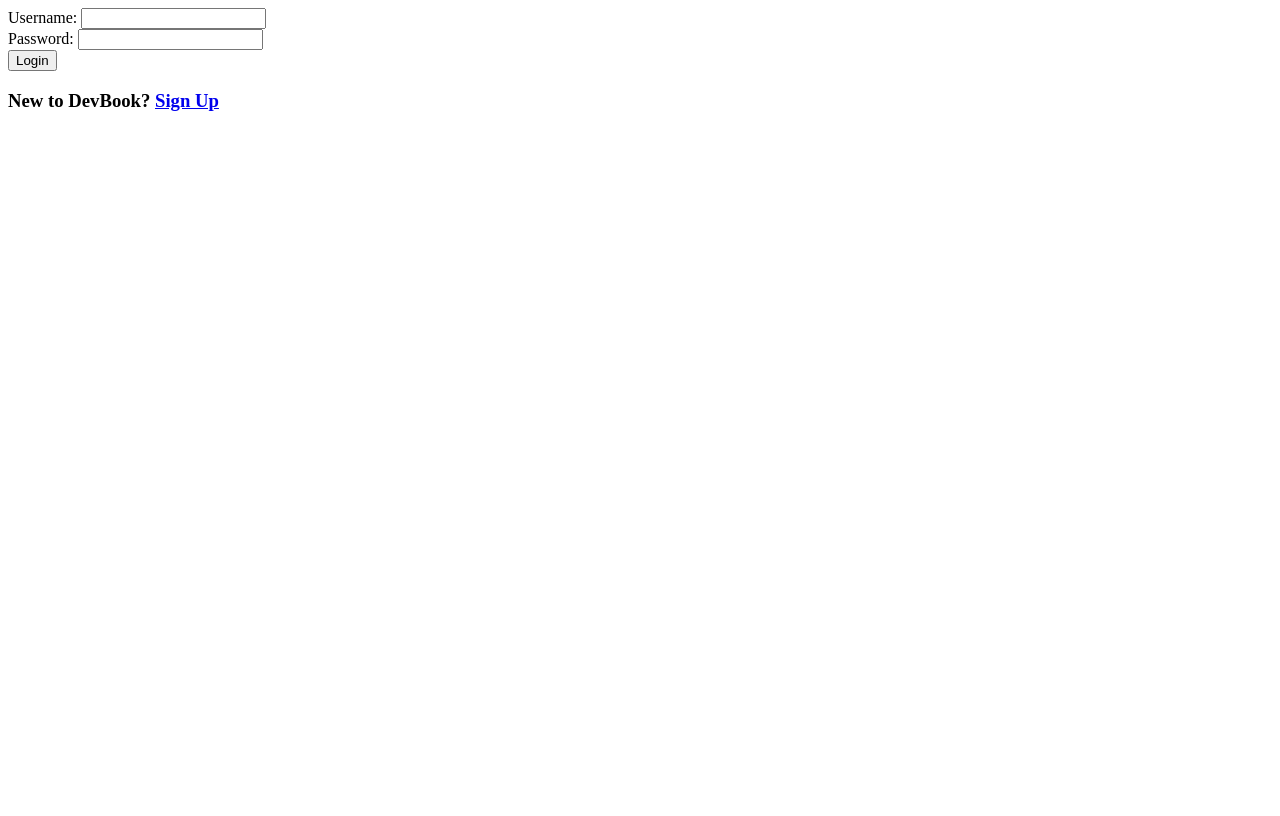
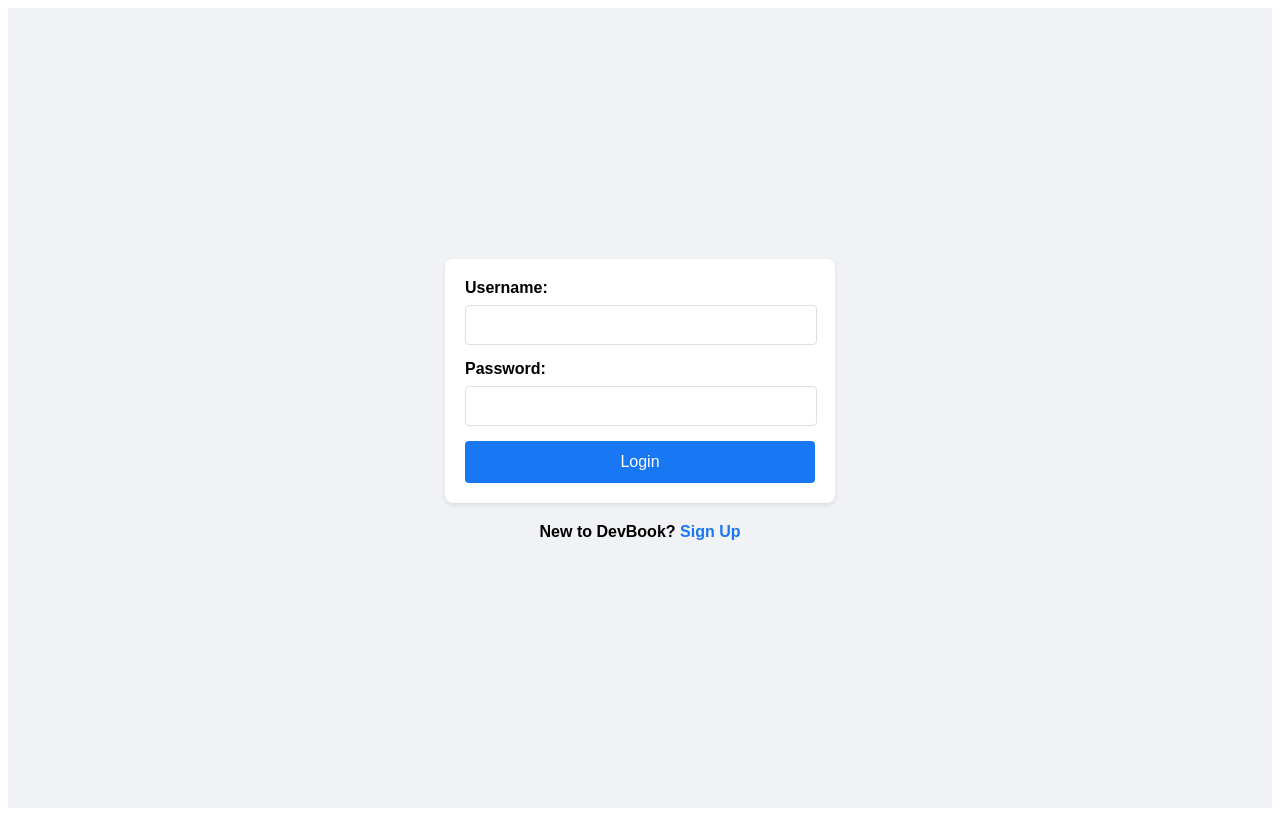
Before and after one commit to NandoD95/DevBook, a React (Create React App) app in the folder client/: page /Login in a window 1280 px wide. Built offline with nearby package versions, Linux system fonts and the light colour scheme; no server answers.

Commit message:
did css for signup and login

```diff
--- a/client/src/components/pages/Login.js
+++ b/client/src/components/pages/Login.js
@@ -1,12 +1,13 @@
-import { useState } from "react";
+// import { useState } from "react";
 import { Link, useNavigate } from "react-router-dom";
 import { Formik } from "formik"
 import * as yup from "yup";
+import '../pagesStyle/Login.css'
 
 function Login({ setIsLoggedIn, setUserId }) {
 
-    const [loginUser, setLoginUser] = useState("")
-    const [loginPassword, setLoginPassword] = useState("")
+    // const [loginUser, setLoginUser] = useState("")
+    // const [loginPassword, setLoginPassword] = useState("")
 
     const navigate = useNavigate()
 
@@ -83,16 +84,20 @@
                 validationSchema={loginSchema}
                 onSubmit={handleLogIn}>
                 {(props) => {
-                    const { values: { username, password }, handleChange, handleSubmit, errors } = props
+                    const { values: { username, password }, handleChange, handleSubmit, errors, touched } = props
                     return (
                         <form className="loginSignupEditForm" onSubmit={handleSubmit}>
                             <div><label htmlFor="username">Username: </label>
                             <input id="username" onChange={handleChange} value={username}
                                 type="text" name="username" /></div>
 
-                            <div><label htmlFor="password">Password: </label>
-                            <input id="password" onChange={handleChange} value={password}
-                                type="text" name="password" /></div>
+                            <div>
+                                <label htmlFor="password">Password: </label>
+                                <input id="password" onChange={handleChange} value={password}
+                                    type="text" name="password" />
+                                {errors.password && touched.password &&
+                                    <div className="error">{errors.password}</div>}
+                            </div>
 
                             <button type="submit">Login</button>
                         </form>
--- a/client/src/components/pages/SignUp.js
+++ b/client/src/components/pages/SignUp.js
@@ -1,20 +1,21 @@
-import { useState } from "react";
+// import { useState } from "react";
 import { useNavigate } from "react-router-dom";
 import * as yup from 'yup';
 import { Formik } from 'formik';
 import { Link } from "react-router-dom";
+import '../pagesStyle/Signup.css'
 
 function SignUp({ setIsLoggedIn, setUserId }) {
 
     const navigate = useNavigate()
-    const [error, setError] = useState("")
+    // const [error, setError] = useState("")
 
-    const [fullName, setFullName] = useState("")
-    const [userName, setUserName] = useState("")
-    const [userEmail, setUserEmail] = useState("")
-    const [userPassword, setUserPassword] = useState("")
-    const [checkPassword, setCheckPassword] = useState("")
-    const [incorrectPassword, setIncorrectPassword] = useState(true)
+    // const [fullName, setFullName] = useState("")
+    // const [userName, setUserName] = useState("")
+    // const [userEmail, setUserEmail] = useState("")
+    // const [userPassword, setUserPassword] = useState("")
+    // const [checkPassword, setCheckPassword] = useState("")
+    // const [incorrectPassword, setIncorrectPassword] = useState(true)
 
     function createdNewUser(e) {
         // e.preventDefault()
@@ -109,8 +110,8 @@
 
     return (
         <>
-        <div className="">
-            <h1 className="">DevBook</h1>
+        <div className="signup-container">
+            <h1 className="signup-header">DevBook</h1>
             <Formik
                 initialValues={{
                     name: '',
@@ -133,29 +134,29 @@
                     },
                         handleChange, handleSubmit, errors } = props
                     return (<form className="signup-form" onSubmit={handleSubmit}>
-                        <p>*required fields</p>
+                        <p>* Required Fields</p>
 
-                        <label>*Name: </label>
+                        <label htmlFor="name">* Name: </label>
                         <input onChange={handleChange} value={name}
                             type="text" name="name" />
                         <p className="errorText">{errors.name}</p>
 
-                        <label>*Email Address: </label>
+                        <label htmlFor="email">* Email Address: </label>
                         <input onChange={handleChange} value={email}
                             type="email" name="email" />
                         <p className="errorText">{errors.email}</p>
 
-                        <label>*Username: </label>
+                        <label htmlFor="username">* Username: </label>
                         <input onChange={handleChange} value={username}
                             type="text" name="username" />
                         <p className="errorText">{errors.username}</p>
 
-                        <label>*Password: </label>
+                        <label htmlFor="password">* Password: </label>
                         <input onChange={handleChange} value={password}
                             type="text" name="password" />
                         <p className="errorText">{errors.password}</p>
 
-                        <label>*Confirm Password: </label>
+                        <label htmlFor="password_confirmation">* Confirm Password: </label>
                         <input onChange={handleChange} value={password_confirmation}
                             type="text" name="password_confirmation" />
                         <p className="errorText">{errors.password_confirmation}</p>
@@ -171,7 +172,7 @@
                     </form>)
                 }}
             </Formik>
-            <div>
+            <div className="login-link">
                 <p>Already have an account? <Link to="/login">Log In</Link></p>
             </div>
 
--- /dev/null
+++ b/client/src/components/pagesStyle/Login.css
@@ -0,0 +1,74 @@
+/* Login.css */
+
+#loginCont {
+    display: flex;
+    flex-direction: column;
+    align-items: center;
+    justify-content: center;
+    height: 100vh;
+    background-color: #f0f2f5;
+    font-family: Arial, sans-serif;
+}
+
+.loginSignupEditForm {
+    width: 350px;
+    background-color: #ffffff;
+    padding: 20px;
+    border-radius: 8px;
+    box-shadow: 0px 2px 4px rgba(0, 0, 0, 0.1);
+}
+
+.loginSignupEditForm label {
+    font-weight: bold;
+    margin-bottom: 8px;
+    display: block;
+}
+
+.loginSignupEditForm input {
+    width: calc(100% - 20px);
+    padding: 10px;
+    margin-bottom: 15px;
+    border: 1px solid #dddfe2;
+    border-radius: 4px;
+    font-size: 16px;
+}
+
+.loginSignupEditForm input[type="text"],
+.loginSignupEditForm input[type="password"] {
+    font-family: Arial, sans-serif;
+}
+
+.loginSignupEditForm button {
+    width: 100%;
+    padding: 12px 20px;
+    background-color: #1877f2;
+    color: #ffffff;
+    border: none;
+    border-radius: 4px;
+    font-size: 16px;
+    cursor: pointer;
+}
+
+.loginSignupEditForm button:hover {
+    background-color: #0e5a8a;
+}
+
+.loginSignupEditForm .error {
+    color: #ff0000;
+    font-size: 14px;
+    margin-top: 5px;
+}
+
+h3 {
+    margin-top: 20px;
+    font-size: 16px;
+}
+
+h3 a {
+    color: #1877f2;
+    text-decoration: none;
+}
+
+h3 a:hover {
+    text-decoration: underline;
+}
--- /dev/null
+++ b/client/src/components/pagesStyle/Signup.css
@@ -0,0 +1,73 @@
+/* Signup.css */
+
+.signup-container {
+    max-width: 400px;
+    margin: 50px auto;
+    padding: 20px;
+    background-color: #f0f2f5;
+    border: 1px solid #dddfe2;
+    border-radius: 8px;
+    font-family: Arial, sans-serif;
+}
+
+.signup-heading {
+    text-align: center;
+    font-size: 24px;
+    margin-bottom: 20px;
+}
+
+.signup-form {
+    display: flex;
+    flex-direction: column;
+}
+
+.signup-form label {
+    margin-bottom: 8px;
+    font-weight: bold;
+}
+
+.signup-form input {
+    padding: 10px;
+    margin-bottom: 15px;
+    border: 1px solid #dddfe2;
+    border-radius: 4px;
+    font-size: 16px;
+}
+
+.signup-form button {
+    padding: 12px 20px;
+    background-color: #1877f2;
+    color: #ffffff;
+    border: none;
+    border-radius: 4px;
+    font-size: 16px;
+    cursor: pointer;
+}
+
+.signup-form button:hover {
+    background-color: #0e5a8a;
+}
+
+.errorText {
+    color: #ff0000;
+    font-size: 14px;
+    margin-top: 5px;
+}
+
+.login-link {
+    text-align: center;
+    margin-top: 20px;
+}
+
+.login-link p {
+    font-size: 14px;
+}
+
+.login-link a {
+    color: #1877f2;
+    text-decoration: none;
+}
+
+.login-link a:hover {
+    text-decoration: underline;
+}
```
